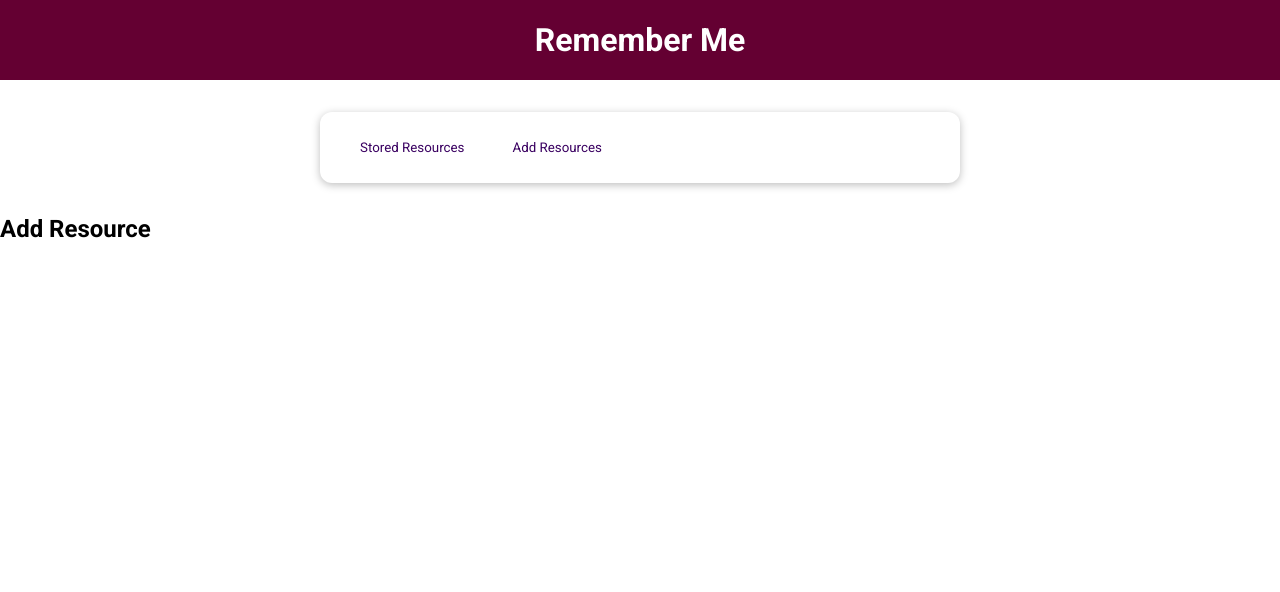
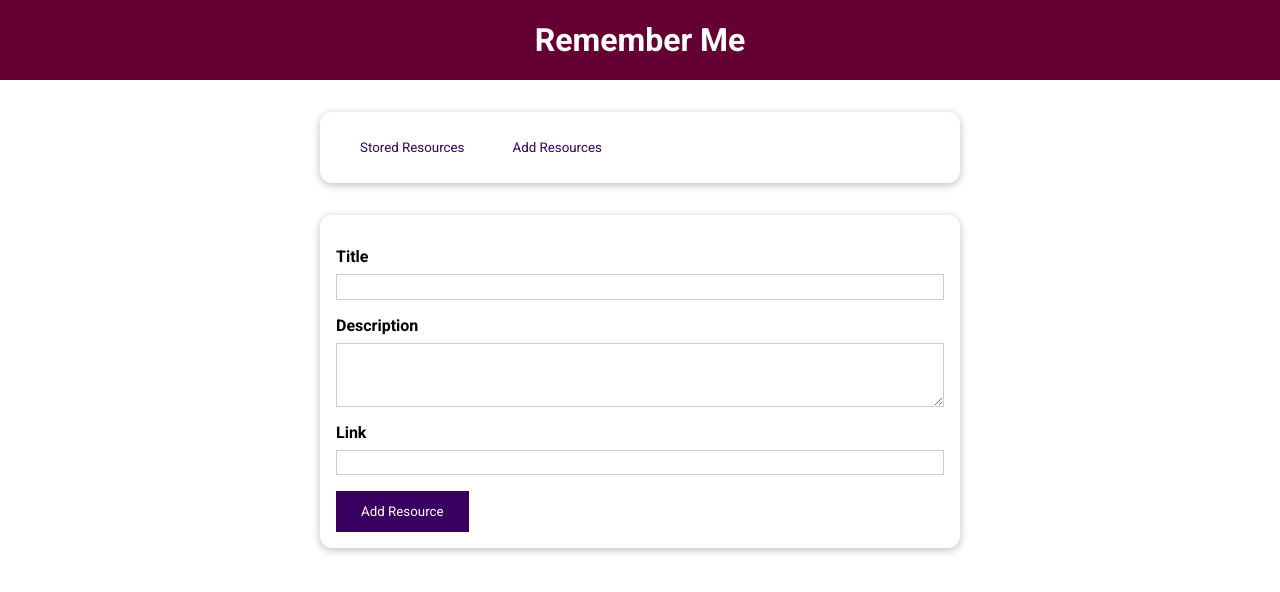
Before and after one commit to hutor04/learning_resources, a Vue app: page / in a window 1280 px wide. Both pictures are taken after a click on the button "Add Resources". Shown: the top 592 px of the page. Built offline with nearby package versions, Linux system fonts and the light colour scheme.

Commit message:
Added form

```diff
--- a/src/components/learning-resources/AddResource.vue
+++ b/src/components/learning-resources/AddResource.vue
@@ -1,13 +1,64 @@
 <template>
-    <h2>Add Resource</h2>
+    <base-card>
+        <form @submit.prevent="submitData">
+            <div class="form-control">
+                <label for="title">Title</label>
+                <input id="title" name="title" type="text" ref="titleInput"/>
+            </div>
+            <div class="form-control">
+                <label for="description">Description</label>
+                <textarea id="description" name="description" rows="3" ref="descInput"></textarea>
+            </div>
+            <div class="form-control">
+                <label for="link">Link</label>
+                <input id="link" name="link" type="url" ref="linkInput"/>
+            </div>
+            <div>
+                <base-button type="submit">Add Resource</base-button>
+            </div>
+        </form>
+    </base-card>
 </template>
 
 <script>
   export default {
-    name: 'AddResource'
+    name: 'AddResource',
+    inject: ['addResource'],
+    methods: {
+      submitData() {
+        const enteredTitle = this.$refs.titleInput.value;
+        const enteredDescription = this.$refs.descInput.value;
+        const enteredLink = this.$refs.linkInput.value;
+        this.addResource(enteredTitle, enteredDescription, enteredLink);
+      },
+    },
   };
 </script>
 
 <style scoped>
+label {
+    font-weight: bold;
+    display: block;
+    margin-bottom: 0.5rem;
+}
 
+input,
+textarea {
+    display: block;
+    width: 100%;
+    font: inherit;
+    padding: 0.15rem;
+    border: 1px solid #ccc;
+}
+
+input:focus,
+textarea:focus {
+    outline: none;
+    border-color: #3a0061;
+    background-color: #f7ebff;
+}
+
+.form-control {
+    margin: 1rem 0;
+}
 </style>
--- a/src/components/learning-resources/TheResources.vue
+++ b/src/components/learning-resources/TheResources.vue
@@ -10,7 +10,9 @@
                 :mode="addResButtonMode"
         >Add Resources</base-button>
     </base-card>
-    <component :is="selectedTab"></component>
+    <keep-alive>
+        <component :is="selectedTab"></component>
+    </keep-alive>
 </template>
 
 <script>
@@ -43,6 +45,7 @@
     provide() {
       return {
         resources: this.storedResources,
+        addResource: this.addResource,
       };
     },
     computed: {
@@ -57,6 +60,16 @@
       setSelectedTab(tab) {
         this.selectedTab = tab;
       },
+      addResource(title, description, link) {
+        const newResource = {
+          id: new Date().toISOString(),
+          title: title,
+          description: description,
+          link: link,
+        };
+        this.storedResources.push(newResource);
+        this.selectedTab = 'stored-resources';
+      },
     }
   };
 </script>
```
